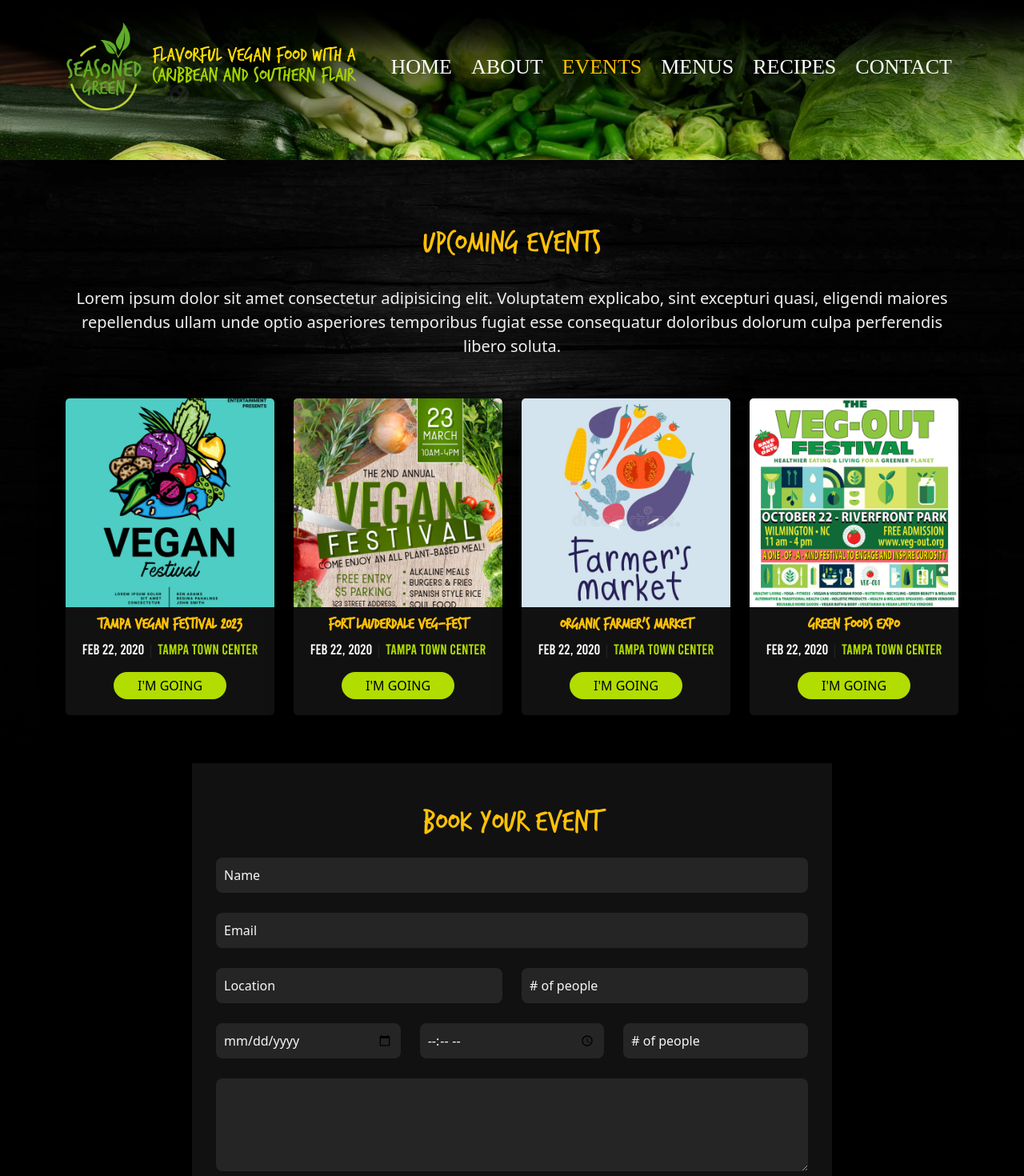
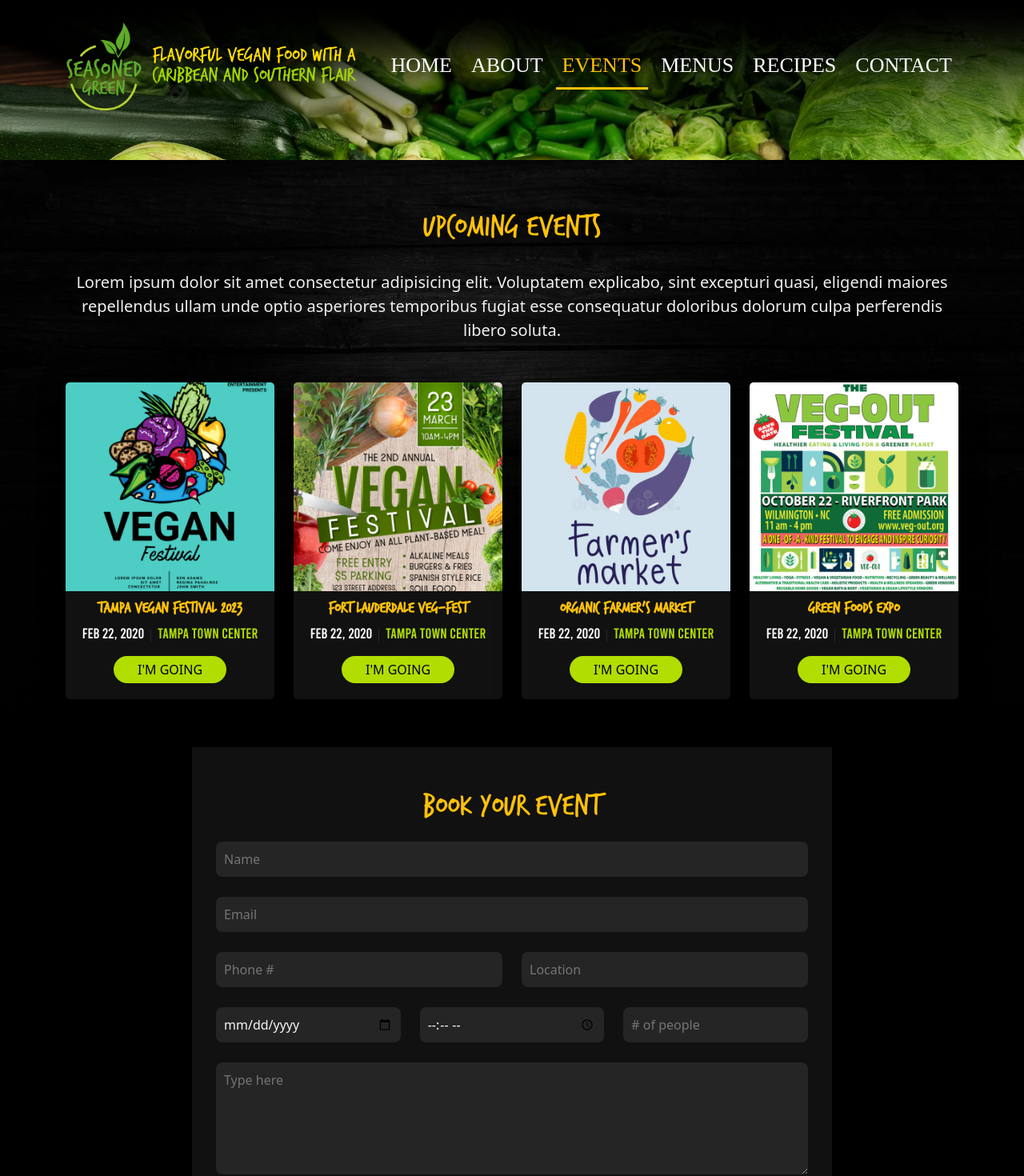
Before and after one commit to triadyute/seasoned-green-frontend, a React (Create React App) app: page /events in a window 1280 px wide. Shown: the top 1470 px of the page at 80% size. Built offline with nearby package versions, Linux system fonts and the light colour scheme; a web font is replaced by a local one.

Commit message:
final fixes to nav links

```diff
--- a/src/App.css
+++ b/src/App.css
@@ -1,8 +1,9 @@
 body {
   background-color: #000000;
 }
-.active {
+.navbar-nav .active {
   color: #ffc107 !important;
+  border-bottom: 3px #ffc107 solid !important;
 }
 @font-face {
   font-family: bebasNeueProRegular;
@@ -87,6 +88,7 @@ body {
   justify-content: flex-end;
   font-family: bebasNeueProRegular;
   text-transform: uppercase;
+  box-sizing: border-box;
 }
 .navbar-nav a{
   color: #ffffff;
@@ -94,9 +96,10 @@ body {
   font-size: 26px;
   text-transform: uppercase;
   margin-left:8px;
+  border-bottom: 3px transparent solid;
 }
 
-.navbar-nav a:active, .navbar-nav a:hover {
+.navbar-nav a:active, .navbar-nav a:hover, .active {
   color: #ffc107;
   text-decoration: none;
 }
@@ -252,7 +255,7 @@ background-color: #ffc107;
 .about-header {
   width: 100%;
   height: 25vh;
-  background: linear-gradient(180deg, black, transparent, transparent, transparent), url(./assets/img/veggie-bg-2.jpg);
+  background: linear-gradient(180deg, black, transparent, transparent), url(./assets/img/veggie-bg-2.jpg);
   /* background: url(./assets/img/veggie-bg-2.jpg); */
   background-repeat: no-repeat;
   background-size: cover;
@@ -594,7 +597,6 @@ background-color: #ffc107;
 .events-section-header {
   text-align: center;
   margin-bottom: 30px;
-  margin-top: 20px;
 }
 
 .events-booking-header {
--- a/src/components/Contact.js
+++ b/src/components/Contact.js
@@ -50,7 +50,7 @@ export default function Contact() {
                 <div className='col-md-6'>
                   <div className='info-box'>
                     <Clock className='icon' />
-                    <h3>Open Hours</h3>
+                    <h3>Opening Hours</h3>
                     <p>
                       Monday - Friday
                       <br />
--- a/src/components/Events.js
+++ b/src/components/Events.js
@@ -179,7 +179,7 @@ export default function Events() {
                 type='text'
                 name='name'
                 id=''
-                value='Name'
+                placeholder='Name'
                 className='event-form-field'
               />
             </div>
@@ -190,7 +190,7 @@ export default function Events() {
                 type='email'
                 name='email'
                 id=''
-                value='Email'
+                placeholder='Email'
                 className='event-form-field'
               />
             </div>
@@ -198,9 +198,9 @@ export default function Events() {
           <div className='row'>
             <div className='col-lg-6'>
               <input
-                type='text'
-                name='location'
-                value='Location'
+                type='tel'
+                name='phone'
+                placeholder='Phone #'
                 id=''
                 className='event-form-field'
               />
@@ -208,8 +208,8 @@ export default function Events() {
             <div className='col-lg-6'>
               <input
                 type='text'
-                name='attendees'
-                value='# of people'
+                name='location'
+                placeholder='Location'
                 id=''
                 className='event-form-field'
               />
@@ -236,7 +236,7 @@ export default function Events() {
               <input
                 type='text'
                 name='attendees'
-                value='# of people'
+                placeholder='# of people'
                 id=''
                 className='event-form-field'
               />
@@ -248,8 +248,9 @@ export default function Events() {
                 name=''
                 id=''
                 cols='30'
-                rows='4'
+                rows='5'
                 className='event-form-field'
+                placeholder='Type here'
               ></textarea>
             </div>
           </div>
--- a/src/components/header/PageHeader.js
+++ b/src/components/header/PageHeader.js
@@ -1,5 +1,4 @@
 import { Navbar, Nav, Container } from 'react-bootstrap';
-import { Link } from 'react-router-dom';
 import logo from '../../assets/img/seasoned_green_logo.png';
 import { useState } from 'react';
 import { LinkContainer } from 'react-router-bootstrap';
@@ -26,29 +25,32 @@ export default function PageHeader() {
     >
       <Navbar expand='lg' className='navbar'>
         <Container>
-          <Navbar.Brand className='logo d-flex align-items-center'>
-            <img src={logo} alt='' height='200' />
-          </Navbar.Brand>
+          <LinkContainer exact to={'/'}>
+            <Navbar.Brand className='logo d-flex align-items-center'>
+              <img src={logo} alt='' height='200' />
+            </Navbar.Brand>
+          </LinkContainer>
+
           <Navbar.Toggle aria-controls='basic-navbar-nav' />
           <Navbar.Collapse id='basic-navbar-nav' fixed='top'>
             <Nav className='ml-auto'>
-              <LinkContainer to={'/'}>
+              <LinkContainer exact to={'/'}>
                 <Nav.Link>Home</Nav.Link>
               </LinkContainer>
-              <LinkContainer to={'/about'}>
-                <Nav.Link>About</Nav.Link>
+              <LinkContainer exact to={'/about'}>
+                <Nav.Link active={false}>About</Nav.Link>
               </LinkContainer>
-              <LinkContainer to={'/events'}>
-                <Nav.Link>Events</Nav.Link>
+              <LinkContainer exact to={'/events'}>
+                <Nav.Link active={false}>Events</Nav.Link>
               </LinkContainer>
-              <LinkContainer to={'/menu'}>
-                <Nav.Link>Menus</Nav.Link>
+              <LinkContainer exact to={'/menu'}>
+                <Nav.Link active={false}>Menus</Nav.Link>
               </LinkContainer>
-              <LinkContainer to={'/recipes'}>
-                <Nav.Link>Recipes</Nav.Link>
+              <LinkContainer exact to={'/recipes'}>
+                <Nav.Link active={false}>Recipes</Nav.Link>
               </LinkContainer>
-              <LinkContainer to={'/contact'}>
-                <Nav.Link>Contact</Nav.Link>
+              <LinkContainer exact to={'/contact'}>
+                <Nav.Link active={false}>Contact</Nav.Link>
               </LinkContainer>
             </Nav>
           </Navbar.Collapse>
```
